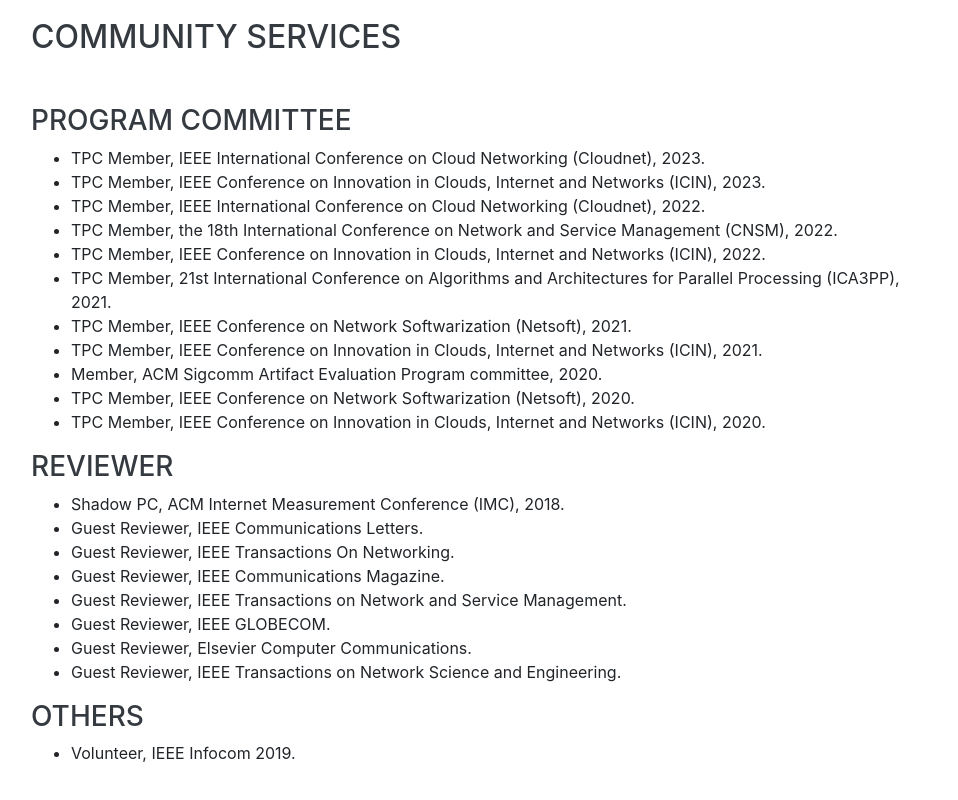
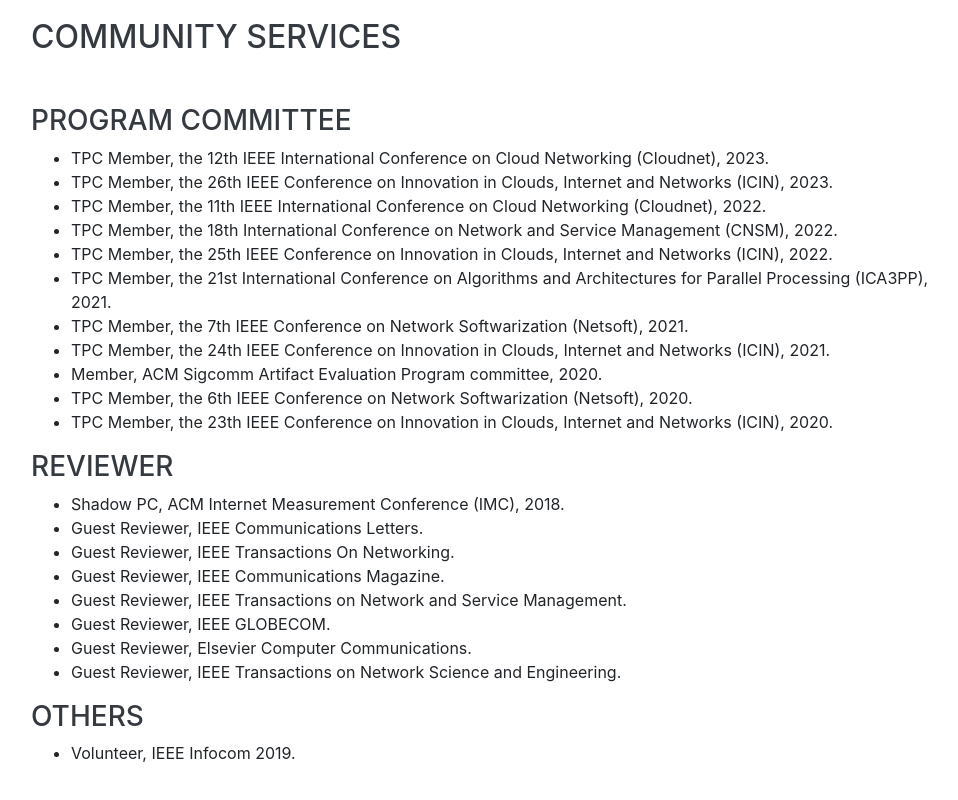
Before and after one commit to ztz1989/ztz1989.github.io, a website with bundled scripts: page index.html in a window 1280 px wide. Shown: the part 2943-3743 px from the top of the page, without its empty margins (289-1247 px from the left). Built offline with nearby package versions, Linux system fonts and the light colour scheme; a web font is replaced by a local one.

Commit message:
add compelmentary document

```diff
--- a/index.html
+++ b/index.html
@@ -407,7 +407,6 @@
 	  </div>
     </section>
 
-
     <hr class="m-0">
 
     <section class="resume-section p-3 p-lg-5 d-flex align-items-center" id="services">
@@ -417,37 +416,37 @@
 		<h3>Program committee</h3>
 		<ul>
 		<li>
-		TPC Member, IEEE International Conference on Cloud Networking (Cloudnet), 2023.
+		TPC Member, the 12th IEEE International Conference on Cloud Networking (Cloudnet), 2023.
 		</li>
 		<li>
-		TPC Member, IEEE Conference on Innovation in Clouds, Internet and Networks (ICIN), 2023.
+		TPC Member, the 26th IEEE Conference on Innovation in Clouds, Internet and Networks (ICIN), 2023.
 		</li>
 		<li>
-		TPC Member, IEEE International Conference on Cloud Networking (Cloudnet), 2022.
+		TPC Member, the 11th IEEE International Conference on Cloud Networking (Cloudnet), 2022.
 		</li>
 		<li>
 		TPC Member, the 18th International Conference on Network and Service Management (CNSM), 2022.
 		</li>
 		<li>
-		TPC Member, IEEE Conference on Innovation in Clouds, Internet and Networks (ICIN), 2022.
+		TPC Member, the 25th IEEE Conference on Innovation in Clouds, Internet and Networks (ICIN), 2022.
 		</li>
 		<li>
-		TPC Member, 21st International Conference on Algorithms and Architectures for Parallel Processing (ICA3PP), 2021.
+		TPC Member, the 21st International Conference on Algorithms and Architectures for Parallel Processing (ICA3PP), 2021.
 		</li>
 		<li>
-		TPC Member, IEEE Conference on Network Softwarization (Netsoft), 2021.
+		TPC Member, the 7th IEEE Conference on Network Softwarization (Netsoft), 2021.
 		</li>
 		<li>
-		TPC Member, IEEE Conference on Innovation in Clouds, Internet and Networks (ICIN), 2021.
+		TPC Member, the 24th IEEE Conference on Innovation in Clouds, Internet and Networks (ICIN), 2021.
 		</li>
 		<li>
 		Member, ACM Sigcomm Artifact Evaluation Program committee, 2020.
 		</li>
 		<li>
-		TPC Member, IEEE Conference on Network Softwarization (Netsoft), 2020.
+		TPC Member, the 6th IEEE Conference on Network Softwarization (Netsoft), 2020.
 		</li>
 		<li>
-		TPC Member, IEEE Conference on Innovation in Clouds, Internet and Networks (ICIN), 2020.
+		TPC Member, the 23th IEEE Conference on Innovation in Clouds, Internet and Networks (ICIN), 2020.
 		</li>
 		</ul>
 		<h3>Reviewer</h3>
```
